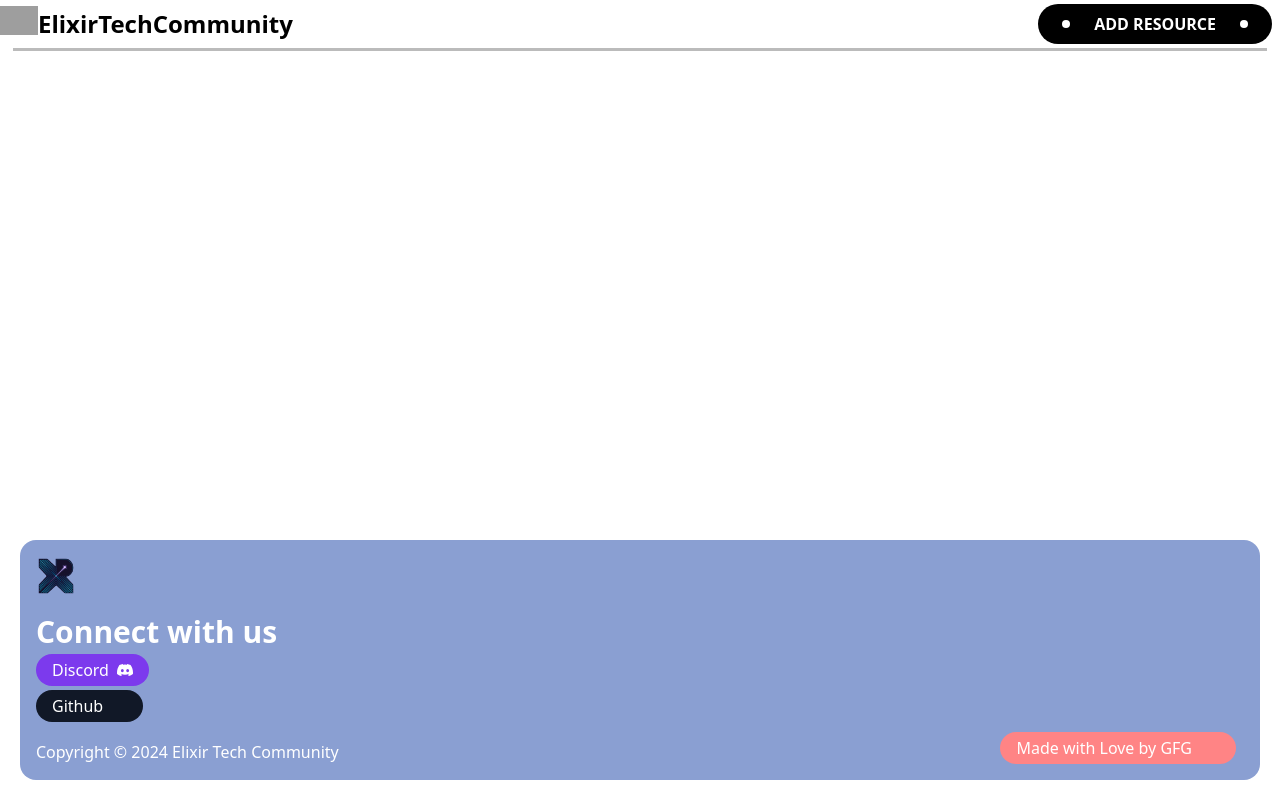
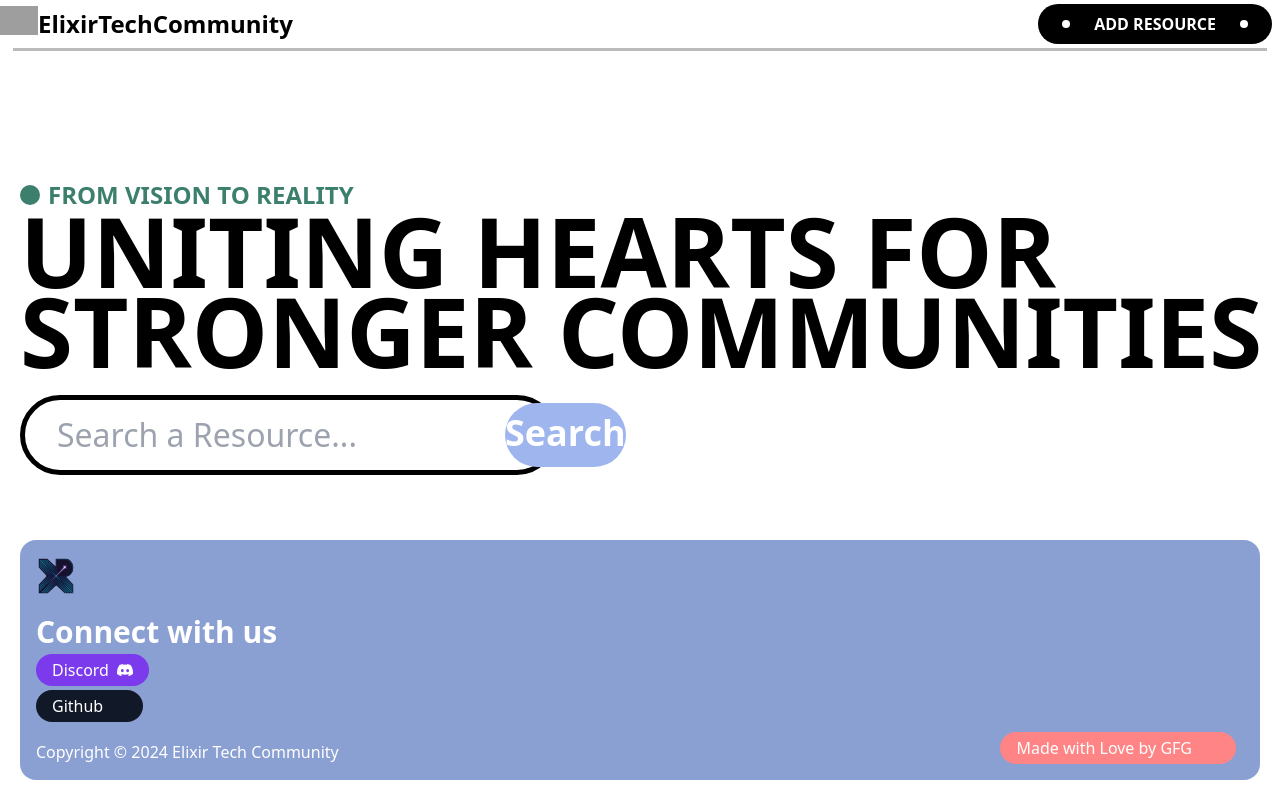
Before and after one commit to devina-agr/learn-ups, a React (Create React App) app: page / in a window 1280 px wide. Built offline with nearby package versions, Linux system fonts and the light colour scheme; grey boxes are pictures that could not be loaded; some icons are missing.

Commit message:
jumboster added

```diff
--- a/src/App.js
+++ b/src/App.js
@@ -1,6 +1,7 @@
 import './App.css';
 import Footer from './components/Footer';
 import Front from './components/front';
+import Jumboster from './components/jumboster';
 
 function App() {
   return (
@@ -8,6 +9,7 @@ function App() {
     <div>
       <Front/>
       <Footer />
+      <Jumboster/>
     </div>
 
 
--- /dev/null
+++ b/src/components/jumboster.jsx
@@ -0,0 +1,27 @@
+import React from 'react';
+
+const Jumboster = () => {
+    return (
+        <div>
+            <div className='mt-32 ml-5 flex items-center'>
+                <div className="w-5 h-5 bg-[#3B7F6C] rounded-full inline-block mr-2"></div>
+                <p className='font-inter text-2xl font-extrabold text-[#3B7F6C]'>FROM VISION TO REALITY</p>
+            </div>
+            <div className='ml-5'>
+                <p className='font-inter text-[96px] font-black leading-[80px] tracking[-0.15em]'>UNITING HEARTS FOR <br />STRONGER COMMUNITIES</p>
+            </div>
+            <div className='ml-5 mt-6 w-[537px] flex items-center border-black border-[5px] h-20 rounded-full'>
+                <input
+                    type='text'
+                    placeholder='Search a Resource...'
+                    className=' h-10 placeholder:text-[32px] font-inter pl-6 pr-4 ml-2 text-3xl'
+                />
+                <button className='text-4xl rounded-full bg-[#9EB5EE] text-white w-40 h-16 font-bold font-inter mr-1 pb-1'>
+                    Search
+                </button>
+            </div>
+        </div>
+    );
+};
+
+export default Jumboster;
```
